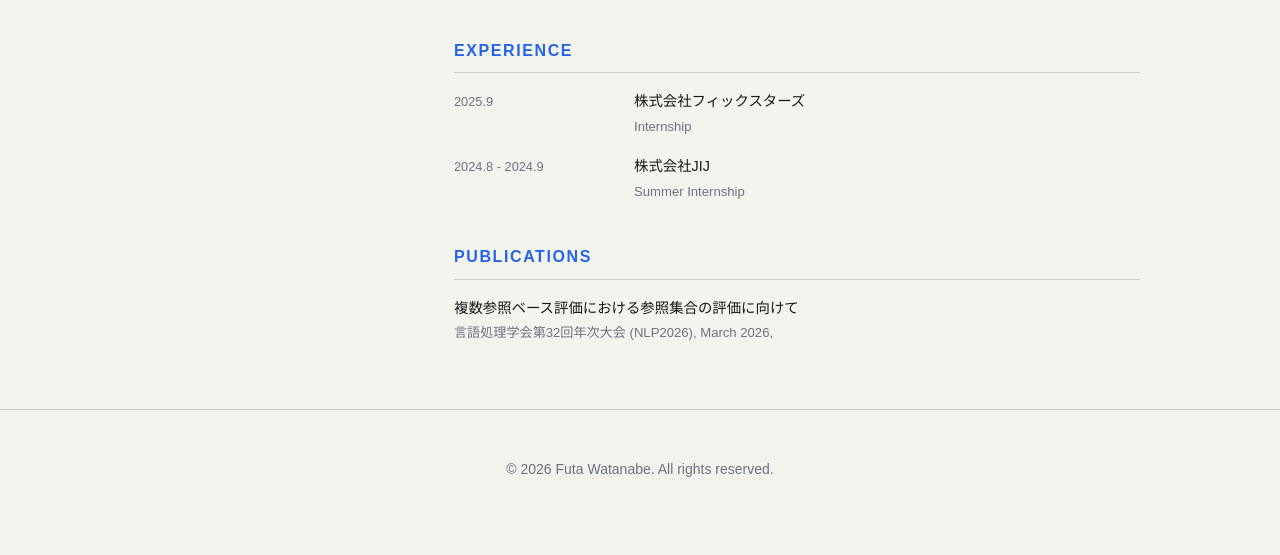
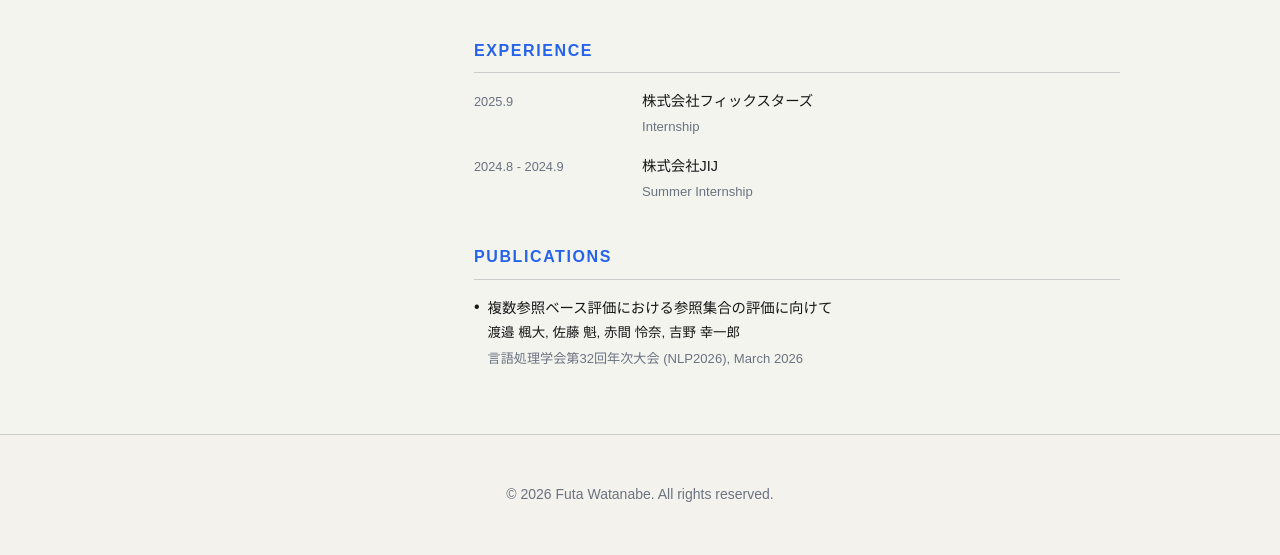
Before and after one commit to maple46/maple46.github.io, an Astro site: page / in a window 1280 px wide. Shown: the part 389-944 px from the top of the page. Before the commit the page ends 919 px from the top, so only its background shows below. Built offline with nearby package versions, Linux system fonts and the light colour scheme; Astro itself is replaced by a stand-in of ours; a web font is replaced by a local one.

Commit message:
レイアウトを改善

```diff
--- a/src/components/Hero.astro
+++ b/src/components/Hero.astro
@@ -55,7 +55,11 @@ import { profile } from "../data/profile";
                             <div class="entry">
                                 <span class="entry-title">
                                     {entry.url ? (
-                    <a href={entry.url} target="_blank" rel="noopener">
+                                        <a
+                                            href={entry.url}
+                                            target="_blank"
+                                            rel="noopener"
+                                        >
                                             {entry.title}
                                         </a>
                                     ) : (
@@ -80,7 +84,11 @@ import { profile } from "../data/profile";
                             <div class="entry">
                                 <span class="entry-title">
                                     {entry.url ? (
-                    <a href={entry.url} target="_blank" rel="noopener">
+                                        <a
+                                            href={entry.url}
+                                            target="_blank"
+                                            rel="noopener"
+                                        >
                                             {entry.title}
                                         </a>
                                     ) : (
@@ -97,30 +105,39 @@ import { profile } from "../data/profile";
 
         <div class="section">
             <h2 class="sec-title">Publications</h2>
-      <ul class="sec-list">
+            <ul class="sec-list publication-list">
                 {
                     profile.publications.length === 0 ? (
                         <li>
                             <div class="entry">
-                <span class="entry-title coming-soon">Coming Soon</span>
+                                <span class="entry-title coming-soon">
+                                    Coming Soon
+                                </span>
                             </div>
                         </li>
                     ) : (
                         profile.publications.map((pub) => (
-              <li>
+                            <li class="publication-item">
                                 <div class="entry">
                                     <span class="entry-title">
                                         {pub.url ? (
-                      <a href={pub.url} target="_blank" rel="noopener">
+                                            <a
+                                                href={pub.url}
+                                                target="_blank"
+                                                rel="noopener"
+                                            >
                                                 {pub.title}
                                             </a>
                                         ) : (
                                             pub.title
                                         )}
                                     </span>
-                  <span class="entry-sub">
-                    {pub.venue}, {pub.year}
+                                    <span class="entry-authors">
+                                        {pub.authors
+                                            .map((author) => author.name)
+                                            .join(", ")}
                                     </span>
+                                    <span class="entry-sub">{pub.venue}</span>
                                 </div>
                             </li>
                         ))
@@ -133,7 +150,7 @@ import { profile } from "../data/profile";
 
 <style>
     .hero {
-    max-width: var(--max-w);
+        width: 960px;
         margin: 0 auto;
         padding: 5rem 0rem 4rem;
         display: grid;
@@ -225,7 +242,7 @@ import { profile } from "../data/profile";
     }
     .sec-list li {
         display: flex;
-    gap: 1.25rem;
+        gap: 0.5rem;
         align-items: flex-start;
     }
     .period {
@@ -255,6 +272,18 @@ import { profile } from "../data/profile";
         font-size: 0.82rem;
         color: var(--muted);
     }
+    .entry-authors {
+        font-size: 0.84rem;
+        color: var(--text);
+    }
+    .publication-item {
+        gap: 0.35rem;
+    }
+    .publication-item::before {
+        content: "•";
+        color: var(--text);
+        line-height: 1.4;
+    }
     .coming-soon {
         color: var(--muted);
         font-weight: 400;
@@ -262,8 +291,9 @@ import { profile } from "../data/profile";
     }
 
     /* ── レスポンシブ ── */
-  @media (max-width: 700px) {
+    @media (max-width: 980px) {
         .hero {
+            width: calc(100% - 2rem);
             grid-template-columns: 1fr;
             gap: 2.5rem;
             padding: 3rem 1.25rem 2.5rem;
--- a/src/pages/blog/index.astro
+++ b/src/pages/blog/index.astro
@@ -33,7 +33,7 @@ const posts = (await getCollection("blog")).sort(
 
 <style>
     .blog-list {
-        width: 736px;
+        width: 960px;
         margin: 0 auto;
         padding: 2rem 1.5rem;
     }
@@ -52,7 +52,7 @@ const posts = (await getCollection("blog")).sort(
         color: var(--muted);
         font-size: 0.95rem;
     }
-    @media (max-width: 768px) {
+    @media (max-width: 980px) {
         .blog-list {
             width: calc(100% - 2rem);
         }
```
Lines whose indentation alone changed are shown as unchanged.
